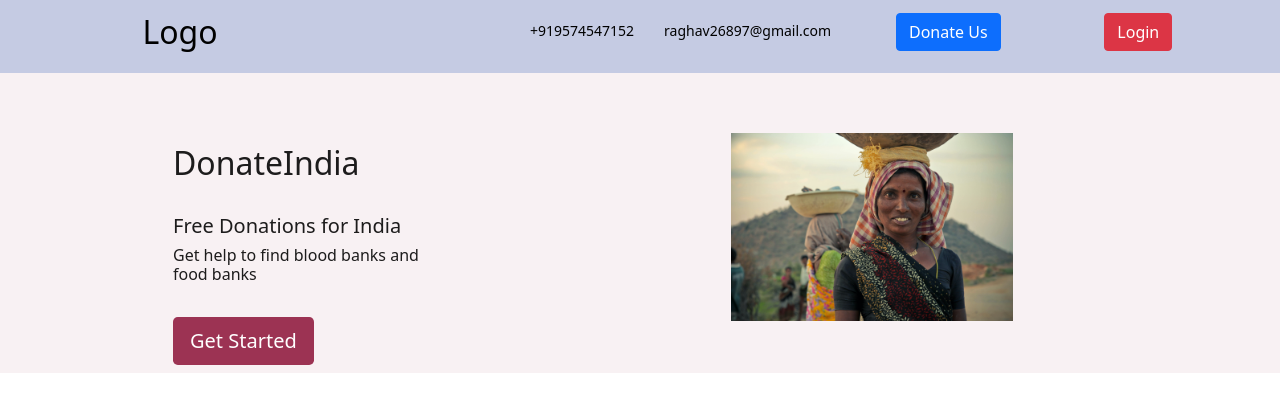
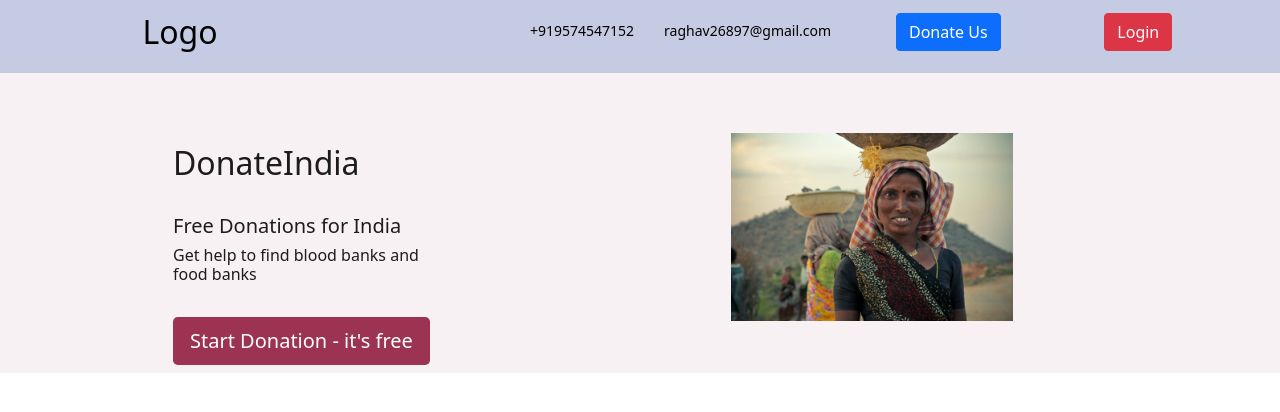
Before and after one commit to tanujdey7/donateindia, a React (Create React App) app: page / in a window 1280 px wide. Shown: the top 412 px of the page. Built offline with nearby package versions, Linux system fonts and the light colour scheme.

Commit message:
Update Home.jsx

```diff
--- a/src/Components/Home.jsx
+++ b/src/Components/Home.jsx
@@ -19,7 +19,7 @@ const Home = () => {
                   <h6>Get help to find blood banks and food banks</h6>
                 </div>
                 <div className="hero-sec-card-foot card-footer">
-                  <button className="btn btn-lg get-start-btn">Get Started</button>
+                  <button className="btn btn-lg get-start-btn">Start Donation - it's free</button>
                 </div>
               </div>
             </div>
```
